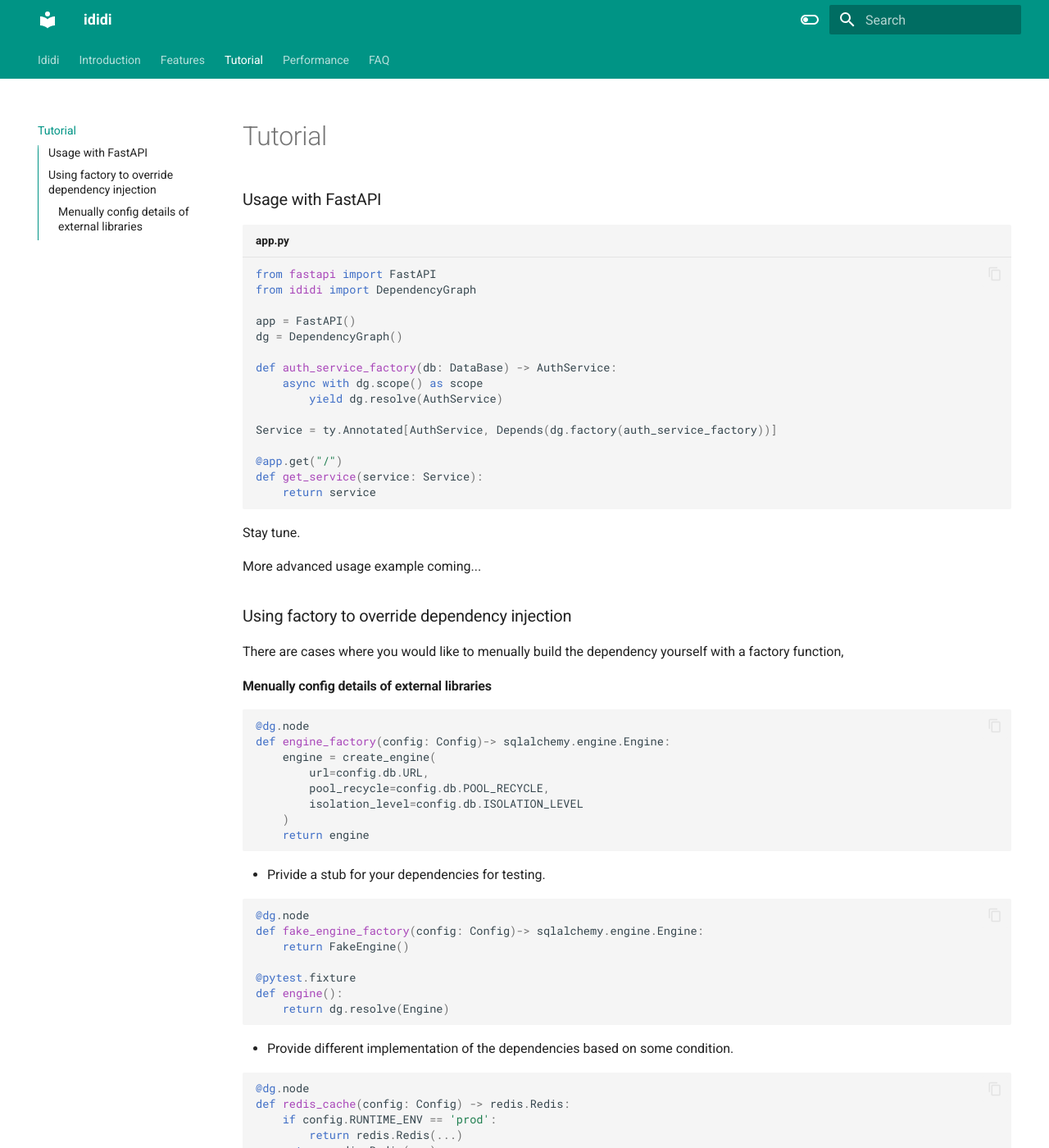
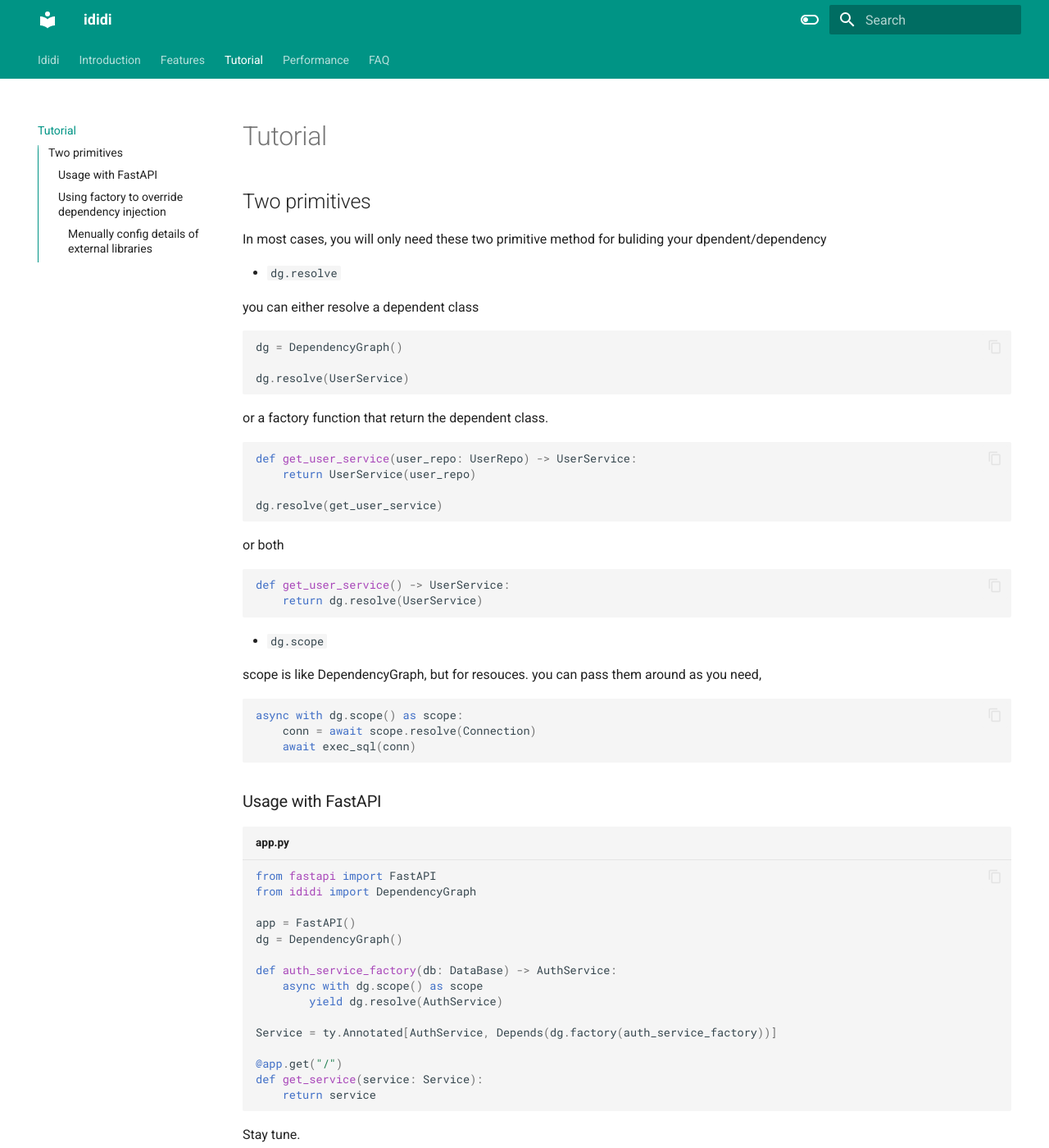
Before and after one commit to raceychan/ididi, an MkDocs documentation site: the page built from docs/tutorial.md, in a window 1280 px wide and 1400 px high. Shown: the whole window at 82% size. Built offline with MkDocs 1.6.1 and Material for MkDocs 9.7.7, drawn with Linux system fonts in a browser that asks for light colours.

````diff
--- a/docs/tutorial.md
+++ b/docs/tutorial.md
@@ -1,4 +1,45 @@
 # Tutorial
+
+## Two primitives
+
+In most cases, you will only need these two primitive method for buliding your dpendent/dependency
+
+- `dg.resolve`
+
+you can either resolve a dependent class
+
+```py
+dg = DependencyGraph()
+
+dg.resolve(UserService)
+```
+
+or a factory function that return the dependent class.
+
+```py
+def get_user_service(user_repo: UserRepo) -> UserService:
+    return UserService(user_repo)
+
+dg.resolve(get_user_service)
+```
+
+or both
+
+```py
+def get_user_service() -> UserService:
+    return dg.resolve(UserService)
+```
+
+- `dg.scope`
+
+scope is like DependencyGraph, but for resouces.
+you can pass them around as you need,
+
+```py
+async with dg.scope() as scope:
+    conn = await scope.resolve(Connection)
+    await exec_sql(conn)
+```
 
 ### Usage with FastAPI
 
@@ -82,5 +123,4 @@ def storage_factory(config: Config) -> Storage:
 
 > This works for ABC, typing.Protocol, as well as plain classes.
 
-
 **`DependencyGraph.node` accepts a wide arrange of types, such as dependent class, sync/async facotry, sync/async resource factory, with typing support.**
````
Also changed, not shown: README.md (+83 -59 lines), docs/examples/reflect.py (added, +22 -0 lines), docs/examples/three_types.py (added, +71 -0 lines), docs/features.md (+20 -0 lines), docs/index.md (+0 -1 lines), docs/introduction.md (+5 -3 lines), docs/openclosed.md (added, +67 -0 lines), docs/examples/openclosed.py (added), 3 other files.
